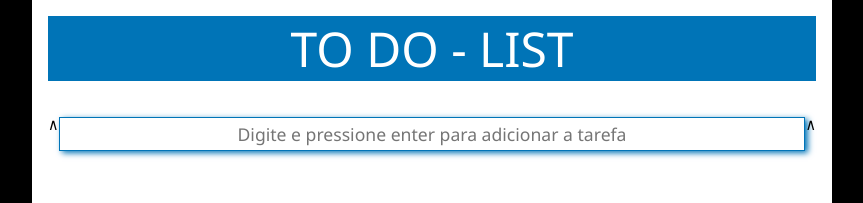
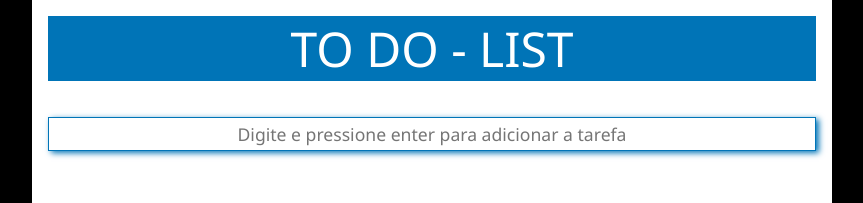
Before and after one commit to evertonhlo/todolist, a plain HTML site: page index.html in a window 1280 px wide. Shown: the top 203 px of the page, without its empty margins (208-1071 px from the left). Drawn offline with Linux system fonts and the light colour scheme.

Commit message:
todolist-02

```diff
--- a/index.html
+++ b/index.html
@@ -13,9 +13,9 @@
         <div class="todo__list" id="todoList">
         </div>
         <div  class="todo__new-item">
-            <div>&and;</div>
+
             <input id="entrada" type="text" placeholder="Digite e pressione enter para adicionar a tarefa">
-            <div>&and;</div>
+
 
     </div>
 
```
